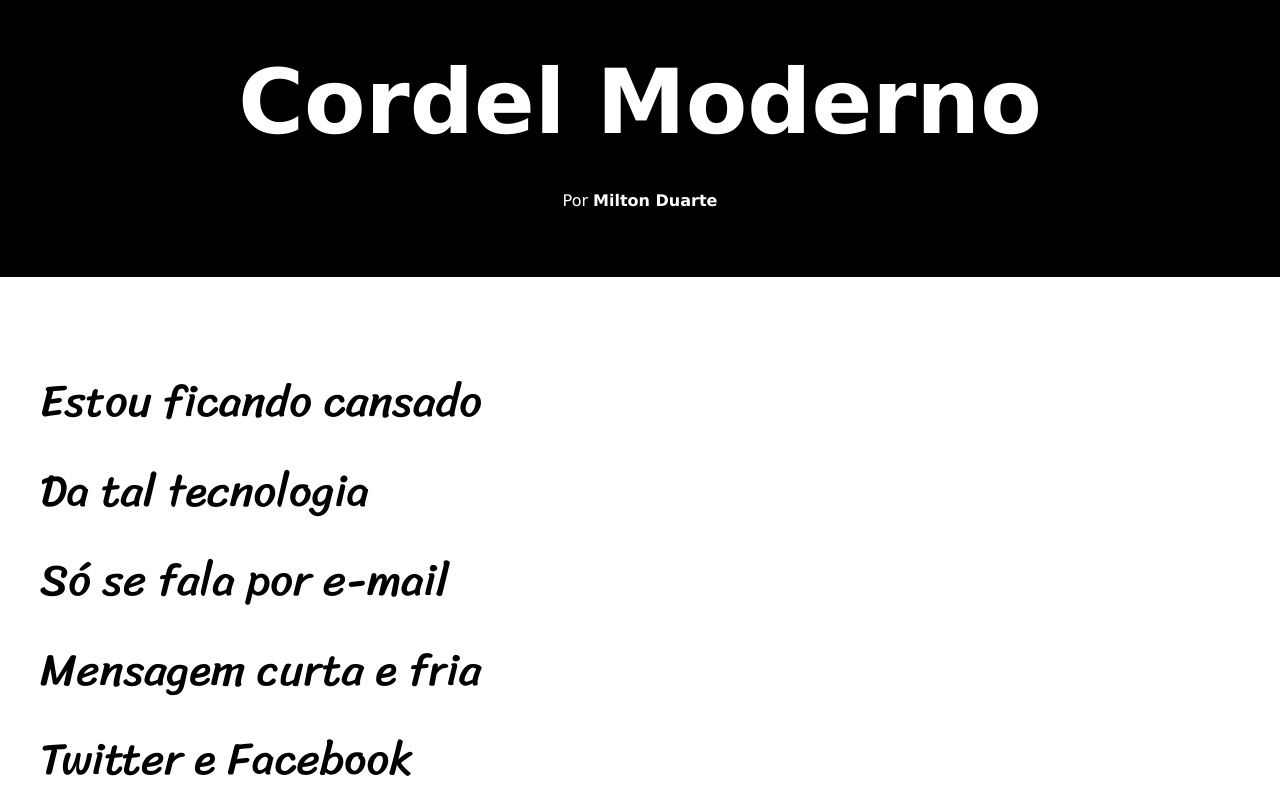
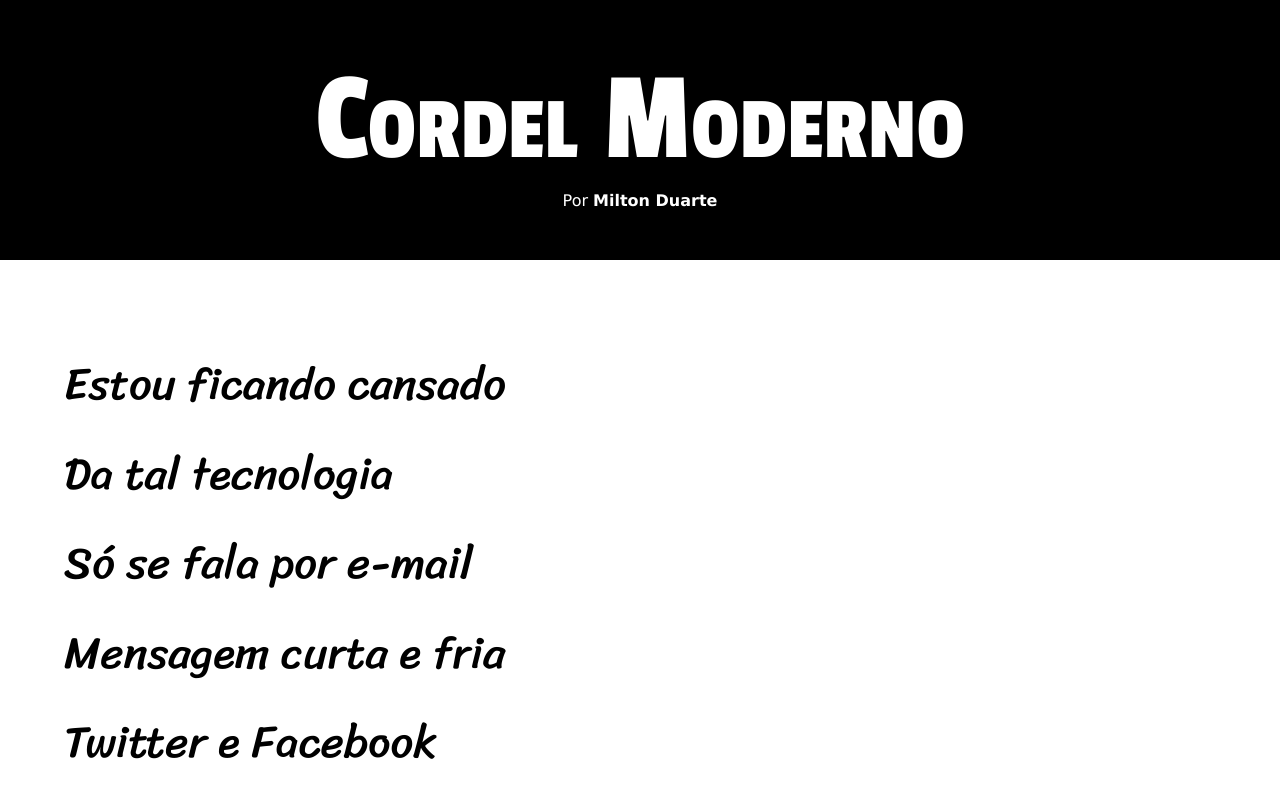
Before and after one commit to dragon182118/projeto-cordel, a plain HTML site: page index.html in a window 1280 px wide. Shown: the top 800 px of the page. Drawn offline with Linux system fonts and the light colour scheme.

Commit message:
Update 1.0

```diff
--- a/index.html
+++ b/index.html
@@ -11,7 +11,7 @@
 <body>
     <header>
         <h1>Cordel Moderno</h1>
-        <p id="pHeader">Por <a href=" https://www.recantodasletras.com.br/poesias/3186743">  Milton Duarte</a></p>
+        <p id="pHeader">Por <a href=" https://www.recantodasletras.com.br/poesias/3186743" target="_blank">  Milton Duarte</a></p>
     </header>
     <main>
         <article>
@@ -35,7 +35,7 @@
                     O "O" e o "E" foi riscado <br>
                     Para declarar o amor <br>
                     Basta botar uma flor <br>
-                    E um coração desenhado. <br>
+                    E um coração desenhado.
                 </p>
             </section>
             <section >
@@ -46,15 +46,17 @@
                         Ou vai até no começo <br>
                         Agora é .com <br>
                         Se o saite é muito bom <br>
-                    Ele vale um alto preço. <br>
+                        Ele vale um alto preço.
+                    </p>
                     <br>
+                    <p>
                         Pra piorar a liguagem <br>
                         O emoticom é um risco <br>
                         Tem símbolo para tudo <br>
                         Ponto e vírgula e um asterisco <br>
                         Um beijo significa <br>
                         Pra entender como fica <br>
-                    Decifre esse rabisco. <br>
+                        Decifre esse rabisco.
                     </p>
             </section>
             <section id="s4">
@@ -65,7 +67,7 @@
                     Só chegava no Verão <br>
                     Mas matava a saudade <br>
                     Era texto de verdade <br>
-                    Nas linhas do coração. <br>
+                    Nas linhas do coração.
                 </p>
             </section>
             <section >
@@ -77,18 +79,20 @@
                         Abriu outro aplicativo <br>
                         O mundo ficou cativo <br>
                         Da tecnologia do agora. <br>
+                    </p>
                     <br>
+                    <p>
                         Felizmente, pra orar <br>
                         Não precisa de internet <br>
                         Deus escuta todo mundo <br>
                         Se quiser, faça esse teste <br>
                         Dois pontos são dois joelhos <br>
                         Seus lábios são aparelhos <br>
-                    Deixe que Deus interprete. <br>
+                        Deixe que Deus interprete.
                     </p>
             </section>
             <footer>
-                <p>Site criado por <a href="https://github.com/dragon182118">Jonas</a> para o <a href="https://www.cursoemvideo.com/">Curso em Video</a></p>
+                <p>Site criado por <a href="https://github.com/dragon182118" target="_blank">Jonas</a> para o <a href="https://www.cursoemvideo.com/" target="_blank">Curso em Video</a></p>
             </footer>
         </article>
     </main>
--- a/style.css
+++ b/style.css
@@ -1,37 +1,39 @@
 @charset "UTF-8";
+@import url('https://fonts.googleapis.com/css2?family=Passion+One&display=swap');
 @font-face {
-    font-family: 'PassionOne';
-    src: url(fonts/PassionOne-Bold.ttf) format('truetype');
     font-family: 'Sriracha';
     src: url(fonts/Sriracha-Regular.ttf) format('truetype');
 }
+
 * {
     margin: 0px;
     padding: 0px;
+    font-size: 1em;
+}
+html, body{
+    min-height: 100vh;
+    background-color: lightgray;
+    font-family: Verdana, Geneva, Tahoma, sans-serif;
+
+
 }
 /* Começo do Header */
 header {
-    height: 25vw;
-    max-height: 277px;
-    min-height: 174px;
     background-color: black;
     text-align: center;
     color: white;
 }
 header h1 {
-    font-family: 'PassionOne', Verdana, Geneva, Tahoma, sans-serif;
-    margin: auto;
     padding-top: 50px;
-    min-width: 400px;
-    width: 70vw;
-    height: 9vw;
-    font-size: 7vw;
+    font-variant: small-caps;
+    font-family: "Passion One", sans-serif;
+    font-size: 10vw;
+    font-weight: 400;
 }
 #pHeader{
     font-family: Verdana, Geneva, Tahoma, sans-serif;
     margin: auto;
-    padding-top: 2%;
-
+    padding-bottom: 50px;
 }
 #pHeader a {
     text-decoration: none;
@@ -45,24 +47,23 @@ main {
     font-family: 'Sriracha';
     font-size: 3.5vw;
     line-height: 2em;
-    margin-top: 30px;
-
 }
 article section {
-    padding: 50px 0px 50px 5vh;
-    margin-bottom: 20px;
+    padding: 10vh 0px 10vh 5vw;
+    width: auto;
+    background-color: white;
 }
 #s2 {
     background: url('imagens/background001.jpg') right no-repeat fixed;
     background-size: cover;
     color: white;
-    box-shadow: 0px 0px 10px black;
+    box-shadow: inset 3px 1px 15px 0px rgba(0, 0, 0, 0.726);
 }
 #s4 {
     background: url('imagens/background002.jpg')  no-repeat fixed;
     background-size: cover;
     color: white;
-    box-shadow: 0px 0px 10px black;
+    box-shadow: inset 3px 1px 15px 0px rgba(0, 0, 0, 0.726);
 }
 #s2 > p {
     background-color: rgba(0, 0, 0, 0.432);
```
Lines whose indentation alone changed are shown as unchanged.
